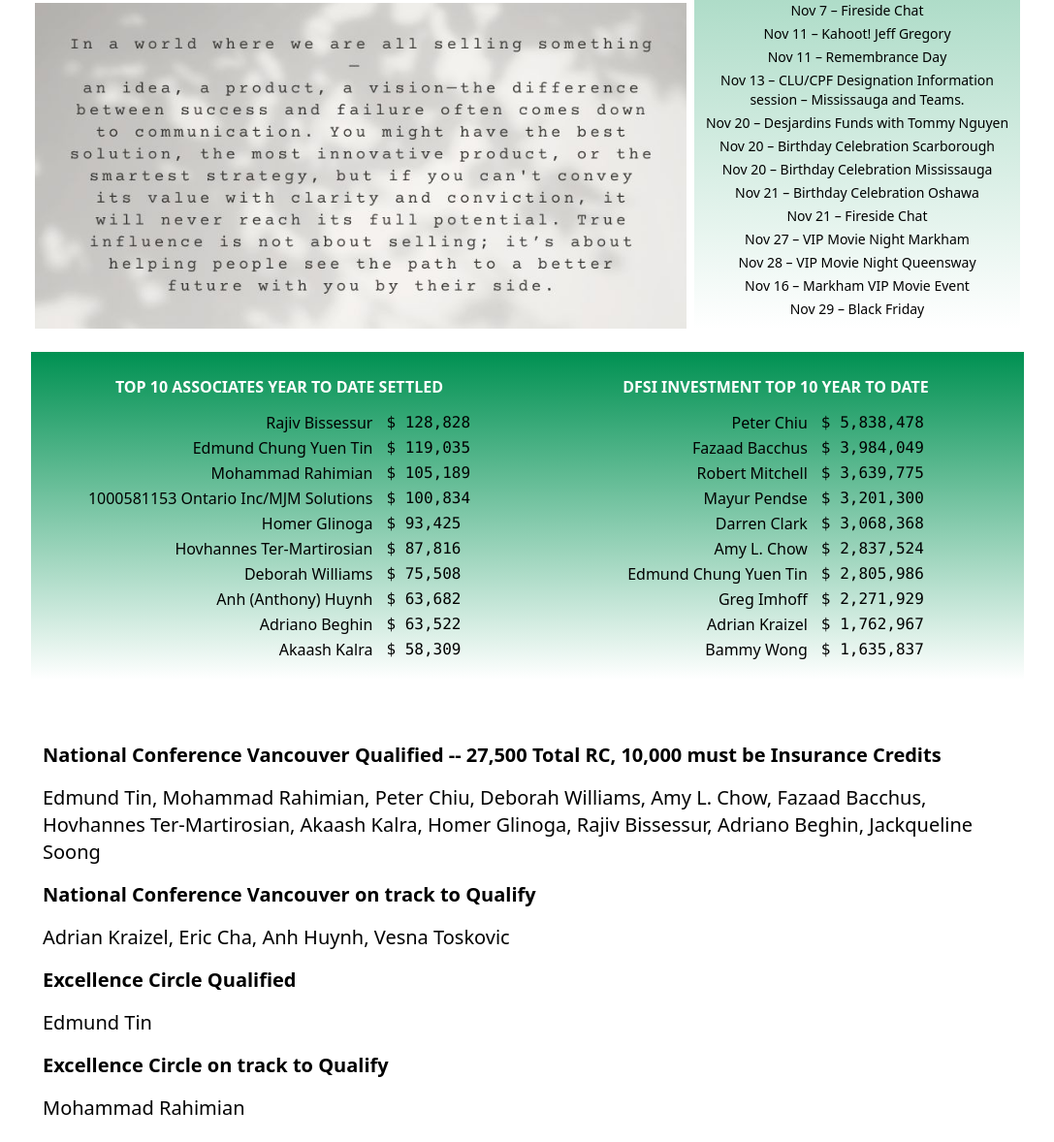
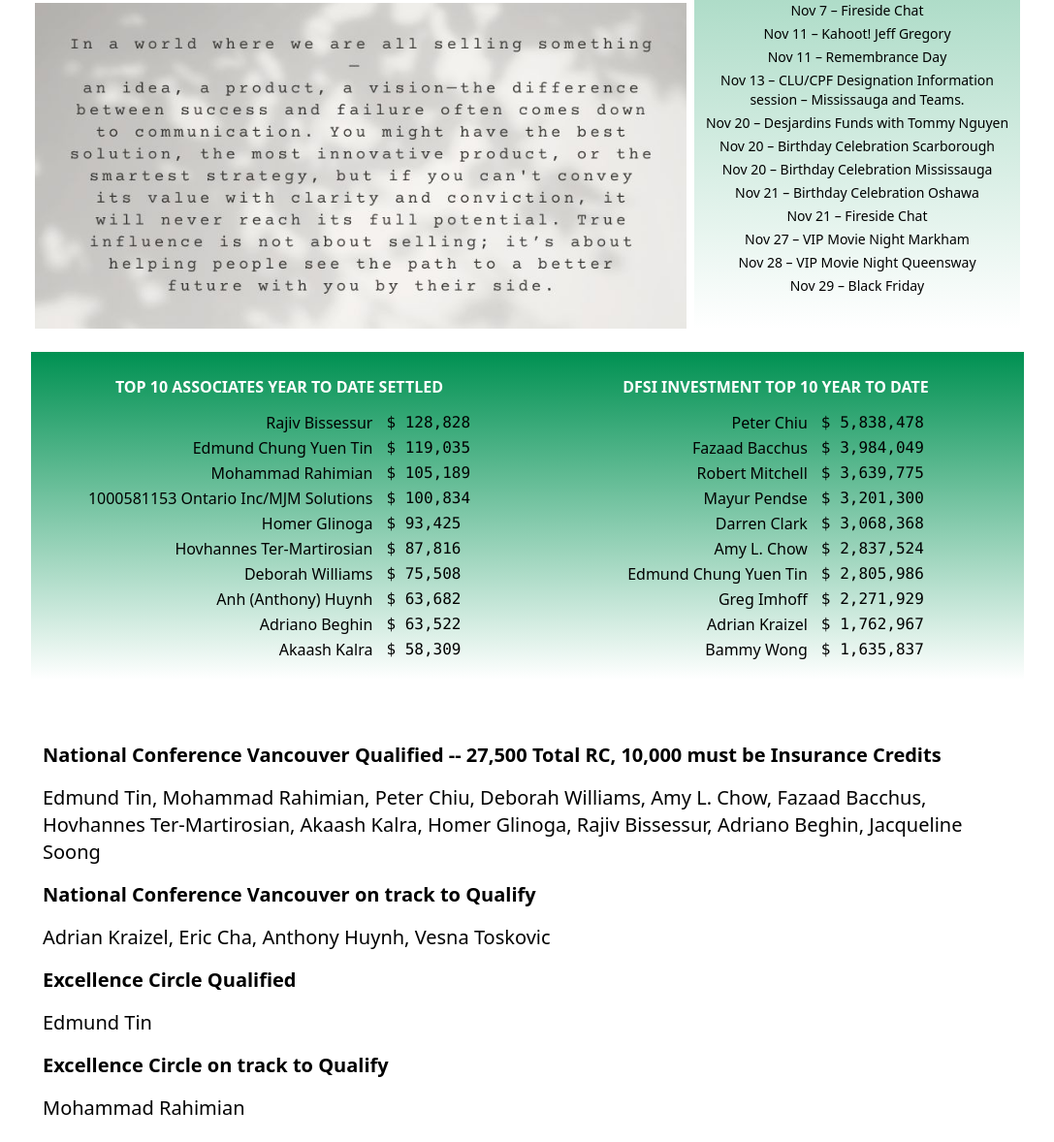
Before and after one commit to treeStoneIT/dfsin-newsletter, a website: page public/2024/11-nov.html in a window 1280 px wide. Shown: the part 921-2099 px from the top of the page at 97% size, without its empty margins (96-1183 px from the left). Drawn offline with Linux system fonts and the light colour scheme.

Commit message:
November 2024 -3

```diff
--- a/public/2024/11-nov.html
+++ b/public/2024/11-nov.html
@@ -110,7 +110,6 @@
                     <li>Nov 21 – Fireside Chat</li>
                     <li>Nov 27 – VIP Movie Night Markham</li>
                     <li>Nov 28 – VIP Movie Night Queensway</li>
-                    <li>Nov 16 – Markham VIP Movie Event</li>
                     <li>Nov 29 – Black Friday</li>
                 </ul>
 
@@ -164,13 +163,13 @@
             National Conference Vancouver Qualified -- 27,500 Total RC, 10,000 must be Insurance Credits
         </h3>
         <p class="text-xl">
-            Edmund Tin, Mohammad Rahimian, Peter Chiu, Deborah Williams, Amy L. Chow, Fazaad Bacchus, Hovhannes Ter-Martirosian, Akaash Kalra, Homer Glinoga, Rajiv Bissessur, Adriano Beghin, Jackqueline Soong
+            Edmund Tin, Mohammad Rahimian, Peter Chiu, Deborah Williams, Amy L. Chow, Fazaad Bacchus, Hovhannes Ter-Martirosian, Akaash Kalra, Homer Glinoga, Rajiv Bissessur, Adriano Beghin, Jacqueline Soong
         </p>
         <h3 class="text-black text-xl font-semibold mt-4 mb-2 ">
             National Conference Vancouver on track to Qualify
         </h3>
         <p class="text-xl">
-            Adrian Kraizel, Eric Cha, Anh Huynh, Vesna Toskovic
+            Adrian Kraizel, Eric Cha, Anthony Huynh, Vesna Toskovic
         </p>
         <h3 class="text-black text-xl font-semibold mt-4 mb-2 ">
             Excellence Circle Qualified
```
